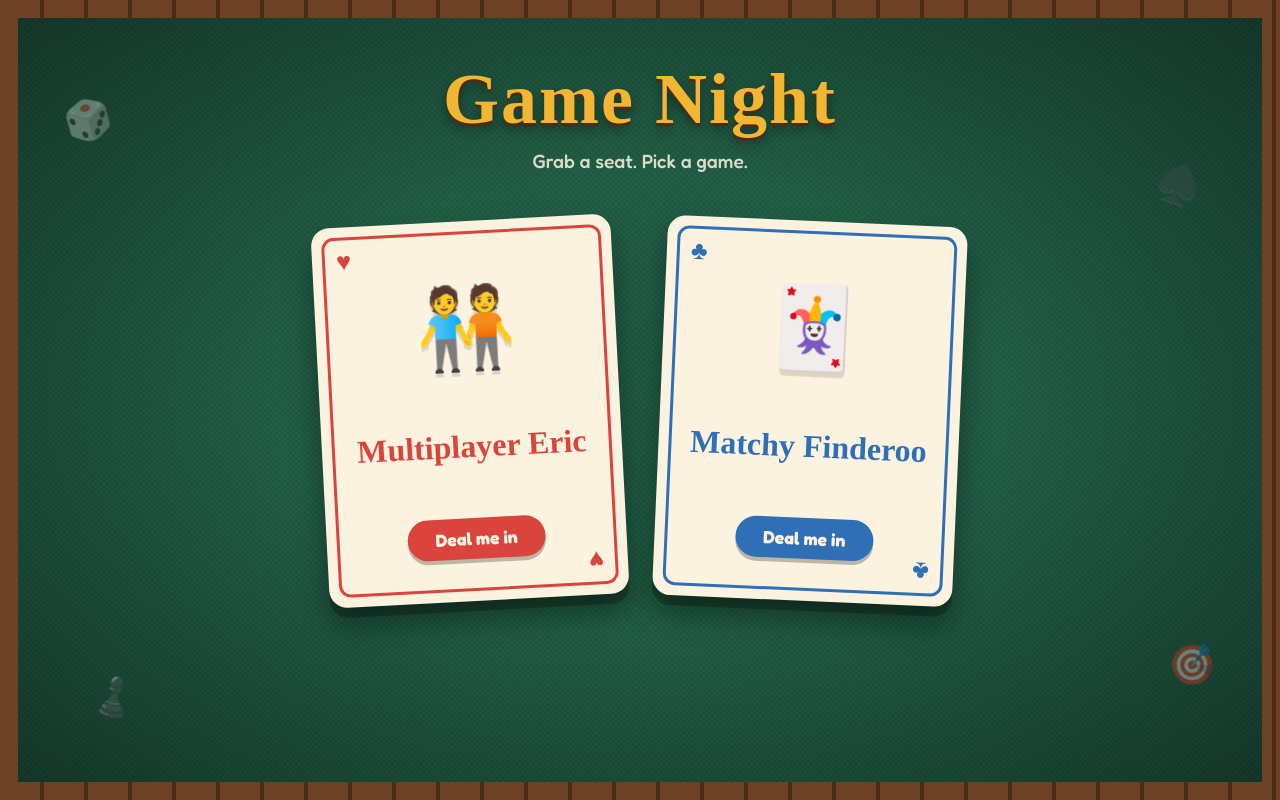
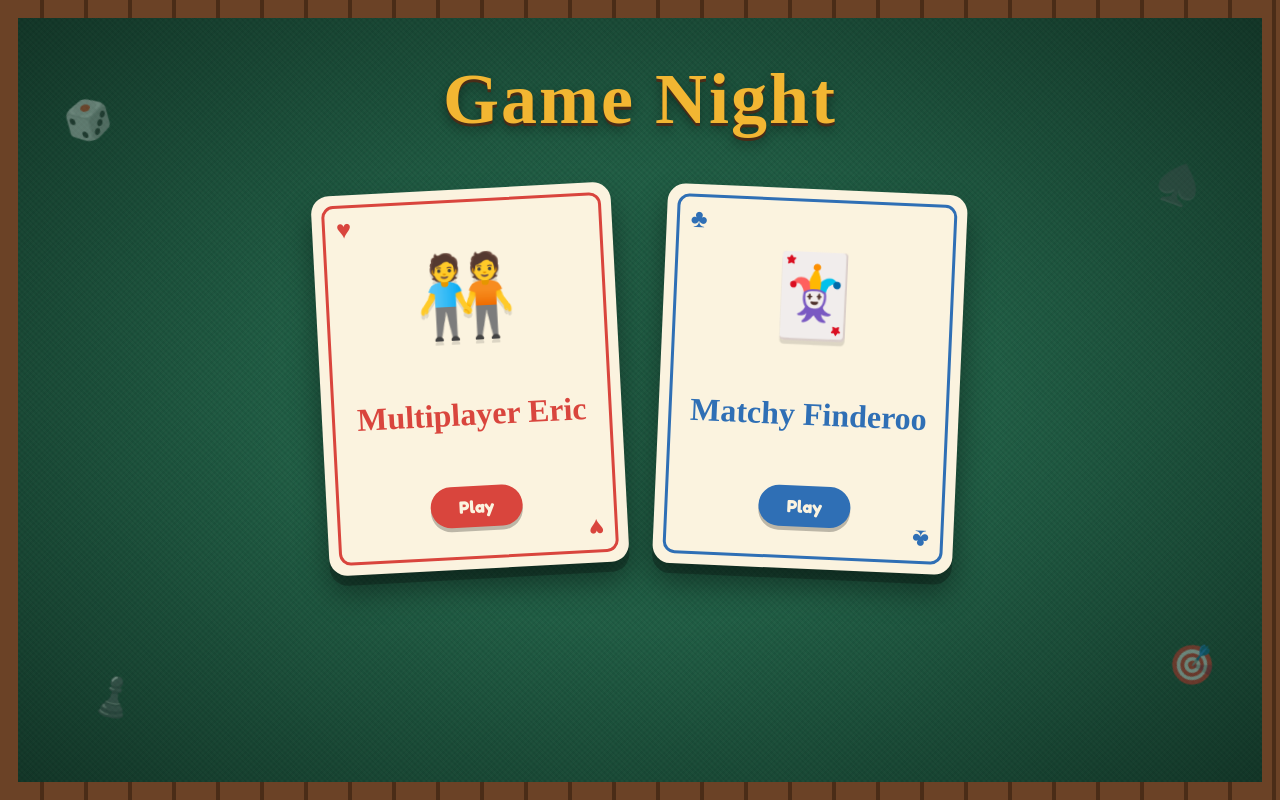
Before and after one commit to easton873/party-games, a plain HTML site: page index.html in a window 1280 px wide. Drawn offline with Linux system fonts and the light colour scheme; a web font is replaced by a local one.

Commit message:
Remove subtitle and rename button to Play
Co-Authored-By: Claude Sonnet 5.5 <noreply@anthropic.com>
Claude-Session: https://claude.ai/code/session_01MGCGycsQs9wxykbJveEYGC

```diff
--- a/index.html
+++ b/index.html
@@ -50,7 +50,6 @@
       letter-spacing: 2px;
       text-shadow: 0 3px 0 var(--wood-dark), 0 6px 12px rgba(0,0,0,.4);
     }
-    .sub { margin: 8px 0 0; font-size: 1.2rem; opacity: .85; }
 
     .games {
       display: flex;
@@ -151,7 +150,6 @@
 
   <header>
     <h1>Game Night</h1>
-    <p class="sub">Grab a seat. Pick a game.</p>
   </header>
 
   <main class="games">
@@ -159,14 +157,14 @@
       <span class="corner tl">♥</span>
       <span class="icon" aria-hidden="true">🧑‍🤝‍🧑</span>
       <h2>Multiplayer Eric</h2>
-      <span class="play">Deal me in</span>
+      <span class="play">Play</span>
       <span class="corner br">♥</span>
     </a>
     <a class="game matchy" href="https://matchy-finderoo.onrender.com/">
       <span class="corner tl">♣</span>
       <span class="icon" aria-hidden="true">🃏</span>
       <h2>Matchy Finderoo</h2>
-      <span class="play">Deal me in</span>
+      <span class="play">Play</span>
       <span class="corner br">♣</span>
     </a>
   </main>
```
